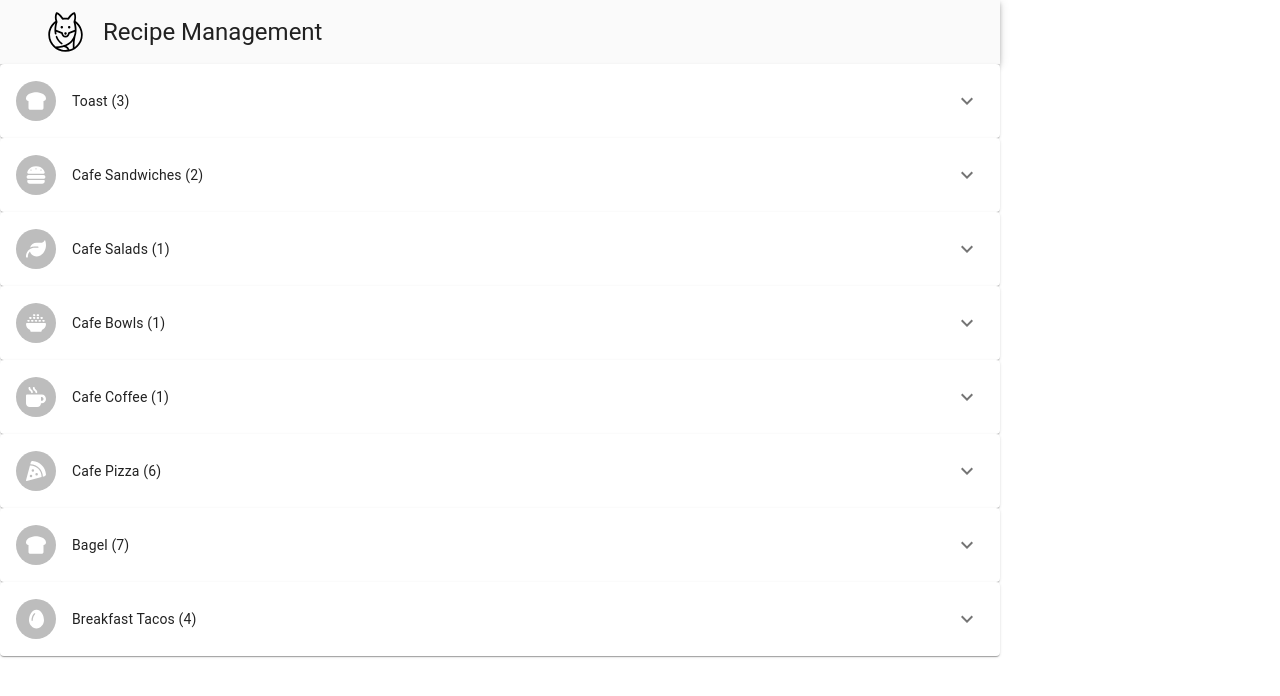
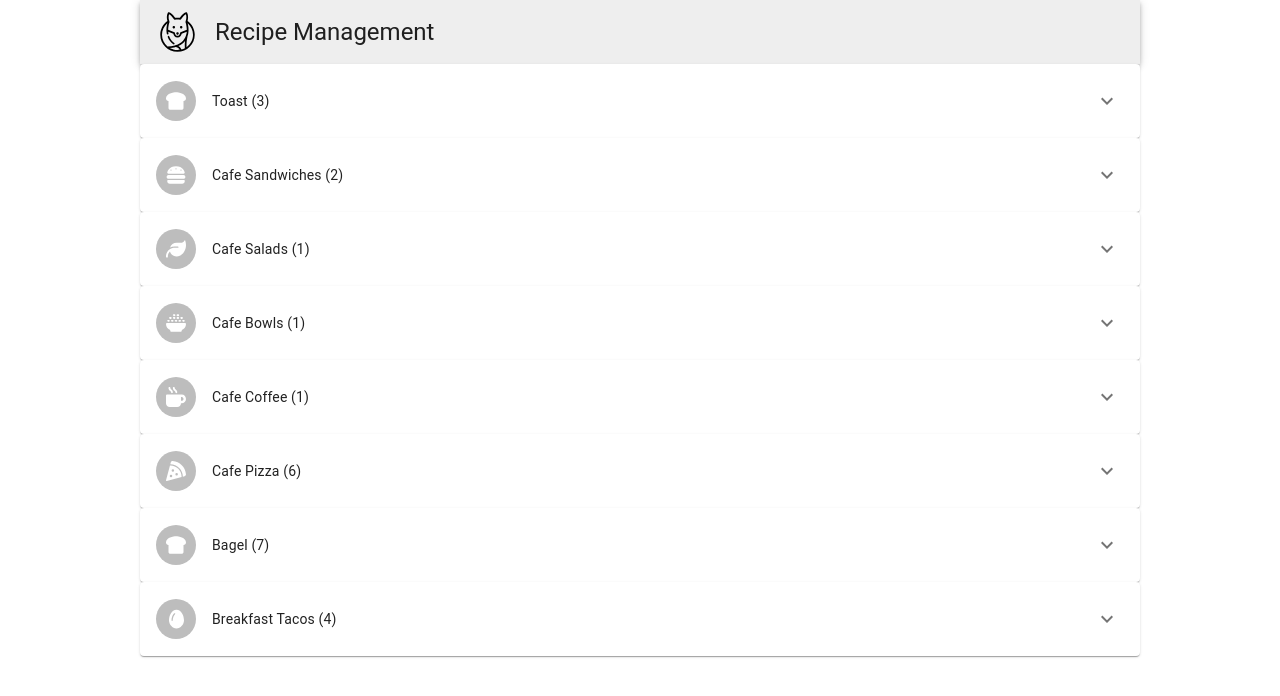
Before and after one commit to benrich322/recipe_management, a React (Vite) app in the folder react-app/: page / in a window 1280 px wide. Shown: the top 696 px of the page. Built offline with nearby package versions, Linux system fonts and the light colour scheme.

Commit message:
formatting

```diff
--- a/react-app/src/App.tsx
+++ b/react-app/src/App.tsx
@@ -35,7 +35,7 @@ function App() {
   ];
 
   return (
-    <div>
+    <div style={{ margin: "0 auto", maxWidth: "1000px" }}>
       <AppBar />
       {categories.map((category, index) => (
         <div key={index}>
--- a/react-app/src/components/AppBar.tsx
+++ b/react-app/src/components/AppBar.tsx
@@ -2,18 +2,14 @@ import AppBar from "@mui/material/AppBar";
 import Container from "@mui/material/Container";
 import Toolbar from "@mui/material/Toolbar";
 import Typography from "@mui/material/Typography";
-import { grey } from '@mui/material/colors';
+import { grey } from "@mui/material/colors";
 
 function ResponsiveAppBar() {
   return (
-    <AppBar
-      position="static"
-      sx={{ backgroundColor: grey[50] }}
-      style={{ maxWidth: 1000 }}
-    >
+    <AppBar position="static" sx={{ backgroundColor: grey[200] }}>
       {" "}
-      <Container>
-        <Toolbar>
+      <Container style={{ paddingLeft: "20px" }}>
+        <Toolbar style={{ padding: "0" }}>
           <img
             src="logo.svg"
             alt="Logo"
```
